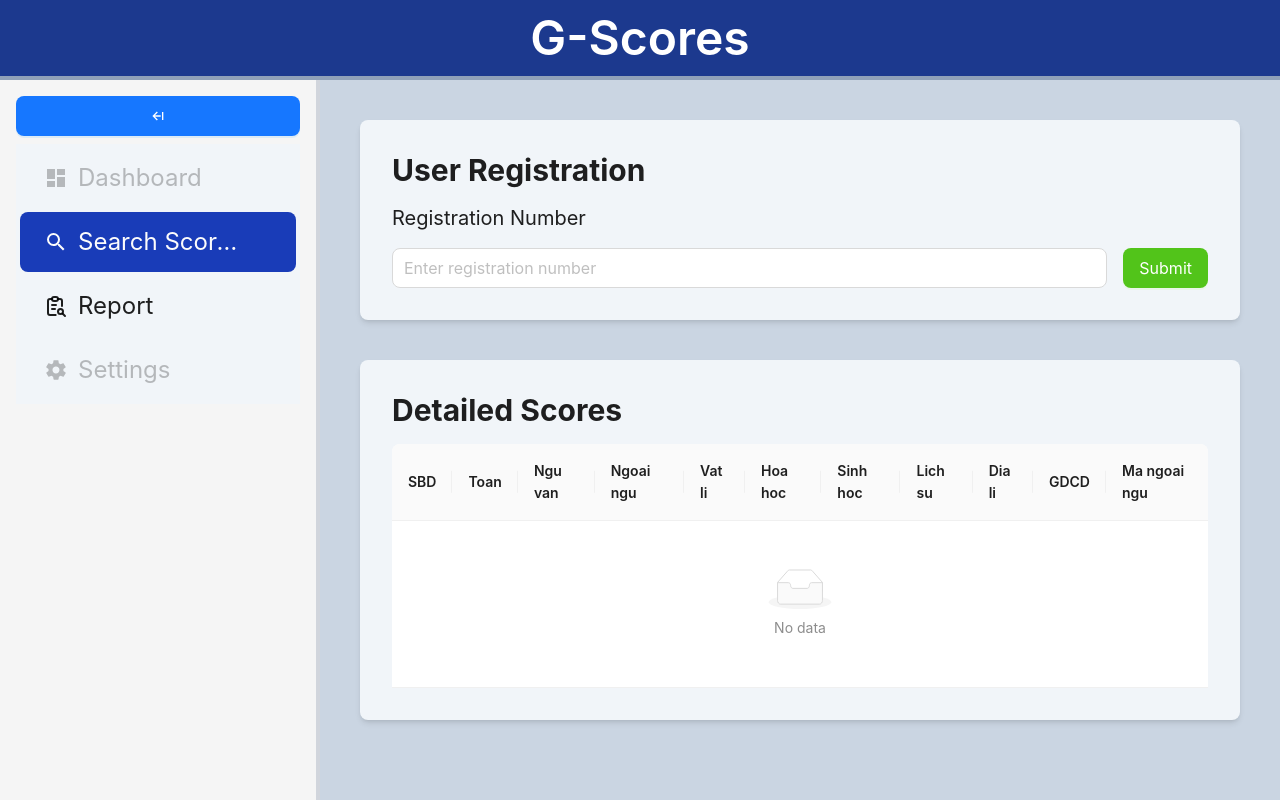
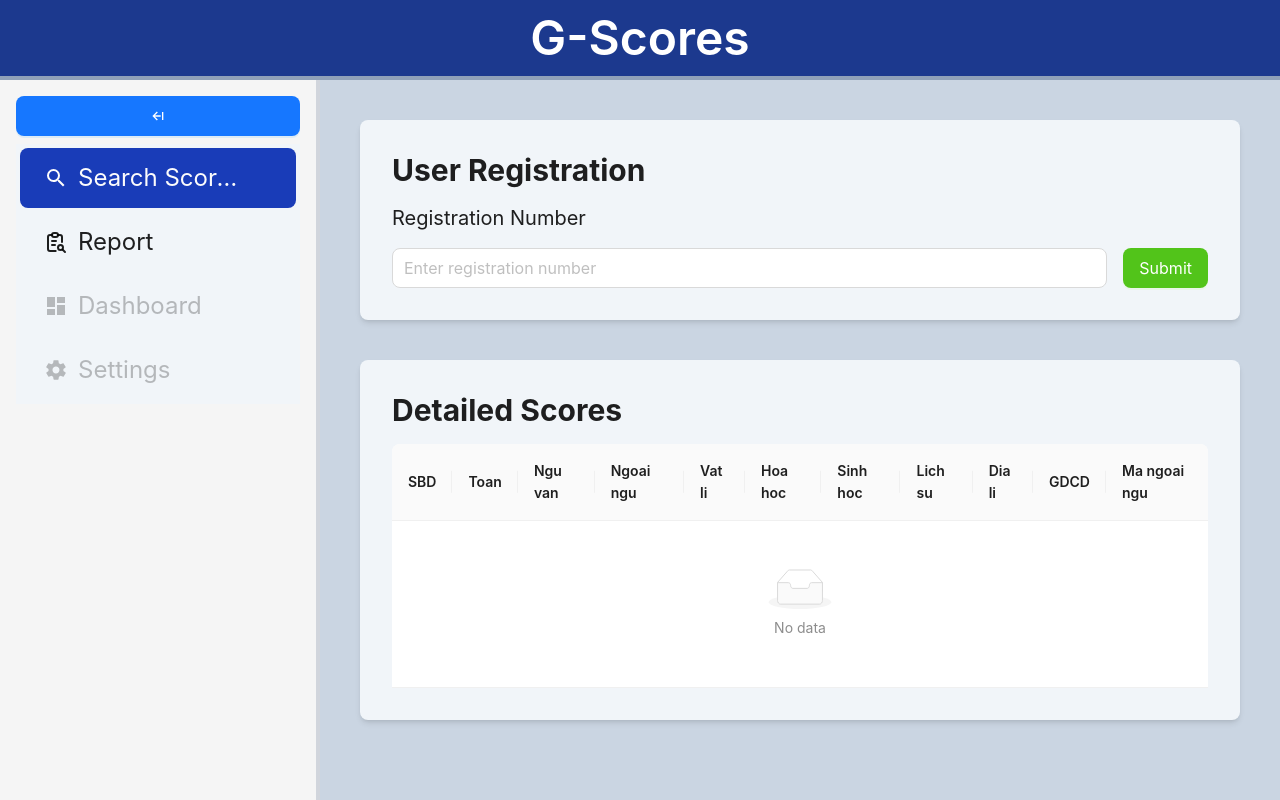
Before and after one commit to truonghs/GOS-Scores_FB, a React (Vite) app: page / in a window 1280 px wide. Built offline with nearby package versions, Linux system fonts and the light colour scheme.

Commit message:
update sidebar

```diff
--- a/src/layouts/partials/Sidebar.tsx
+++ b/src/layouts/partials/Sidebar.tsx
@@ -19,14 +19,6 @@ export const Sidebar: React.FC<Props> = ({ children }) => {
 
   const items: MenuItem[] = [
     {
-      key: PATH.dashboard,
-      icon: icons.dashboard,
-      label: "Dashboard",
-      disabled: true,
-
-      onClick: () => navigate(PATH.dashboard),
-    },
-    {
       key: PATH.search,
       icon: icons.search,
       label: "Search Scores",
@@ -37,6 +29,14 @@ export const Sidebar: React.FC<Props> = ({ children }) => {
       icon: icons.reports,
       label: "Report",
       onClick: () => navigate(PATH.reports),
+    },
+    {
+      key: PATH.dashboard,
+      icon: icons.dashboard,
+      label: "Dashboard",
+      disabled: true,
+
+      onClick: () => navigate(PATH.dashboard),
     },
     {
       key: PATH.settings,
```
